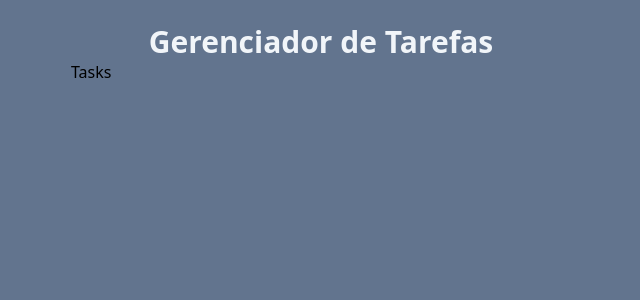
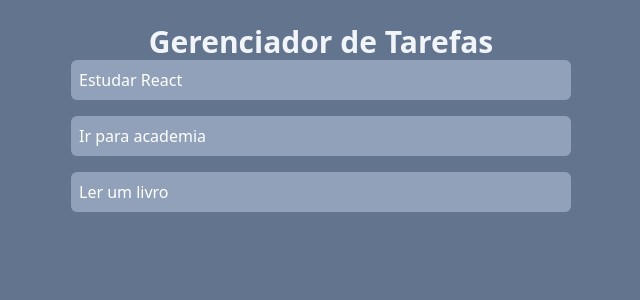
Before and after one commit to robsonmonteirolacerda/projeto-react, a React (Vite) app: page / in a window 1280 px wide. Shown: the top 300 px of the page, without its empty margins (319-959 px from the left). Built offline with nearby package versions, Linux system fonts and the light colour scheme.

Commit message:
feat: Adcionado melhorias na listagem das tasks

```diff
--- a/src/App.jsx
+++ b/src/App.jsx
@@ -1,7 +1,28 @@
+import { useState } from "react";
 import AddTask from "./components/AddTask";
 import Tasks from "./components/Tasks";
 
 function App() {
+  const [tasks, setTasks] = useState([
+    {
+      id: 1,
+      title: "Estudar React",
+      description: "Para melhorar as técnicas",
+      isCompleted: false,
+    },
+    {
+      id: 2,
+      title: "Ir para academia",
+      description: "Melhorar o condicionamento físico",
+      isCompleted: false,
+    },
+    {
+      id: 3,
+      title: "Ler um livro",
+      description: "voltar ao hooby",
+      isCompleted: false,
+    },
+  ]);
   return (
     <div className="w-screen h-screen bg-slate-500 flex justify-center p-6">
       <div className="w-[500px]">
@@ -9,7 +30,7 @@
           Gerenciador de Tarefas
         </h1>
         <AddTask />
-        <Tasks />
+        <Tasks tasks={tasks} />
       </div>
     </div>
   );
--- a/src/components/Tasks.jsx
+++ b/src/components/Tasks.jsx
@@ -1,5 +1,12 @@
-function Tasks() {
-  return <h1>Tasks</h1>;
+function Tasks(props) {
+  console.log(props);
+  return (
+    <ul className="space-y-4">
+      {props.tasks.map((task) => (
+        <li className="bg-slate-400 text-white p-2 rounded-md">{task.title}</li>
+      ))}
+    </ul>
+  );
 }
 
 export default Tasks;
```
